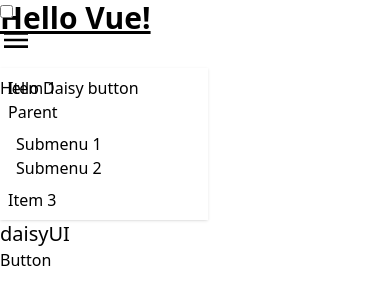
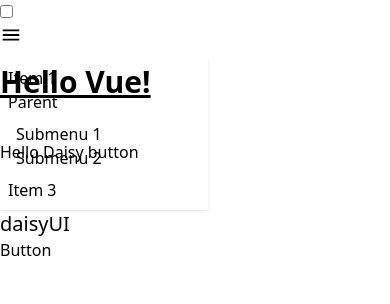
Before and after one commit to matherton/exclusive-solutions, a Vue app: page / in a window 390 px wide. Shown: the top 304 px of the page. Built offline with nearby package versions, Linux system fonts and the light colour scheme.

Commit message:
Added hamburger and navbar components

```diff
--- a/src/App.vue
+++ b/src/App.vue
@@ -3,7 +3,7 @@ import navBar from "./components/navBar.vue";
 </script>
 
 <template>
-  <navBar class="fixed top-0 w-full z-50" />
+  <navBar class="top-0 w-full z-50 h-16" />
   <h1 class="text-3xl font-bold underline mb-10">Hello Vue!</h1>
   <button class="btn btn-primary">Hello Daisy button</button>
 </template>
--- a/src/components/hamburger.vue
+++ b/src/components/hamburger.vue
@@ -7,8 +7,8 @@
     <svg
       className="swap-off fill-current"
       xmlns="http://www.w3.org/2000/svg"
-      width="32"
-      height="32"
+      width="22"
+      height="22"
       viewBox="0 0 512 512"
     >
       <path
--- a/src/components/navBar.vue
+++ b/src/components/navBar.vue
@@ -2,7 +2,7 @@
 import hamburger from "./hamburger.vue";
 </script>
 <template lang="">
-  <div className="navbar bg-base-100 shadow-sm z-50 mb-10">
+  <div className="navbar bg-base-100 shadow-sm">
     <div className="navbar-start">
       <div className="dropdown">
         <div tabIndex="{0}" role="button" className=" btn-ghost lg:hidden">
```
